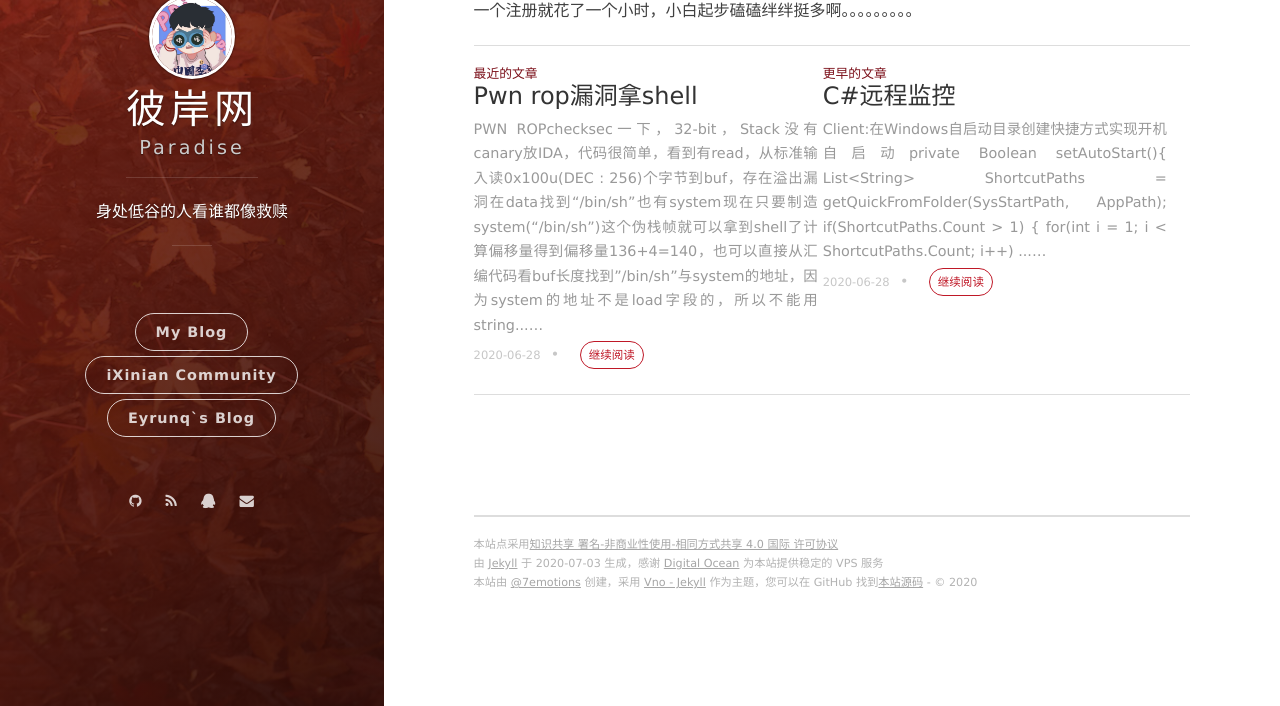
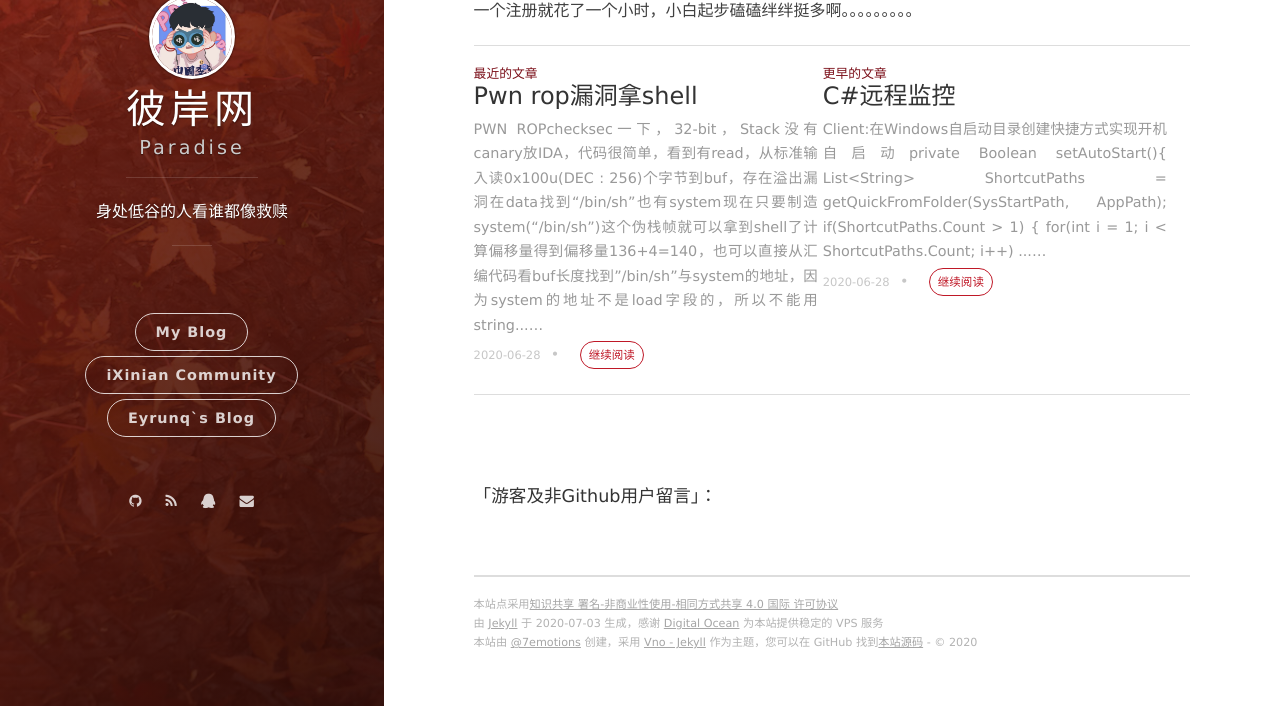
Before and after one commit to 7emotions/paradise.github.io, a Jekyll site: the page built from _posts/2020-06-28-HackTheBox Invite Challenge.md, in a window 1280 px wide and 900 px high, scrolled down 4749 px, cut to the strip 194-900 px from the top of the window. Built offline with Jekyll 4.4.1, drawn with Linux system fonts in a browser that asks for light colours; nearby versions of some CDN libraries; our own code applies the rules of GitHub Pages for plain Markdown files; comment, search, counter and statistics services are not loaded.

Commit message:
update comment function

```diff
--- a/_config.yml
+++ b/_config.yml
@@ -37,6 +37,20 @@
     # duoshuo:
     gitment: True
 
+valine:
+  enable: true
+  appid:  I5Tjv3bCWpXCIcgytC4hij8I-gzGzoHsz # your leancloud app id
+  appkey: ipTpFbgGrHk2rmg24jD4ROgi # your leancloud app key
+  notify: true # mail notifier , https://github.com/xCss/Valine/wiki，v1.4.0+ 已废弃
+  verify: true # Verification code，v1.4.0+ 已废弃
+  placeholder: Type a comment # comment box placeholder
+  avatar:   # gravatar style
+  guest_info: Name,E-mail,url # custom comment header
+  pageSize: 10 # pagination size
+  # path: window.location.pathname #  v1.4.0+不要使用参数“app_key: 'LHvLGcwcauE5B2JpMxJ3lbtF',”
+  recordIP: true # 是否记录评论者IP
+  enableQQ: true # 是否启用昵称框自动获取QQ昵称和QQ头像, 默认关闭
+
 # Social
 social:
     # weibo: onevcat
--- a/_includes/comments.html
+++ b/_includes/comments.html
@@ -1,25 +1,22 @@
 <section class="post-comments">
-    <div id="container"></div>
-    <link rel="stylesheet" href="https://jjeejj.github.io/css/gitment.css">
-    <script src="https://cdn.jsdelivr.net/gh/theme-next/theme-next-gitment@1/gitment.browser.js"></script>
+    <br>
+    <h4 align="left">「游客及非Github用户留言」：</h4>
+    <div id="comments"></div>
+    <!--Leancloud 操作库:-->
+    <script src="//cdn1.lncld.net/static/js/3.0.4/av-min.js"></script>
+    <!--Valine 的核心代码库:-->
+    <script src='//unpkg.com/valine/dist/Valine.min.js'></script>
     <script>
-        var title_length ='{{ page.title }}'.length
-        if (title_length < 50 && '{{ page.title }}'.indexOf(",")== -1)
-        {
-            var tid= '{{ page.title }}'
-        }
-        else
-        {
-            var tid='{{ page.date }}'
-        }
-        var gitment = new Gitment({
-            id:  tid,
-            owner: '7emotions',
-            repo: 'CommentRepo',
-            oauth: {
-                client_id: 'aa09452b04c51c65f092',
-                client_secret: '9ed0266d2057126b391794c3d11911c538b849eb',
-            }})
-        gitment.render('container')
+         new Valine({
+            av: AV,
+            el: '#comments',
+            app_id: '[[ site.valine.appid ]]',
+            app_key: '[[ site.valine.appkey ]]',
+            placeholder: '[[ site.valine.placeholder ]]',
+            notify: '[[ site.valine.notify ]]',
+            verify: '[[ site.valine.verify ]]',
+        recordIP: 'true',
+            enableQQ: 'true',
+        })
     </script>
 </section>
```
